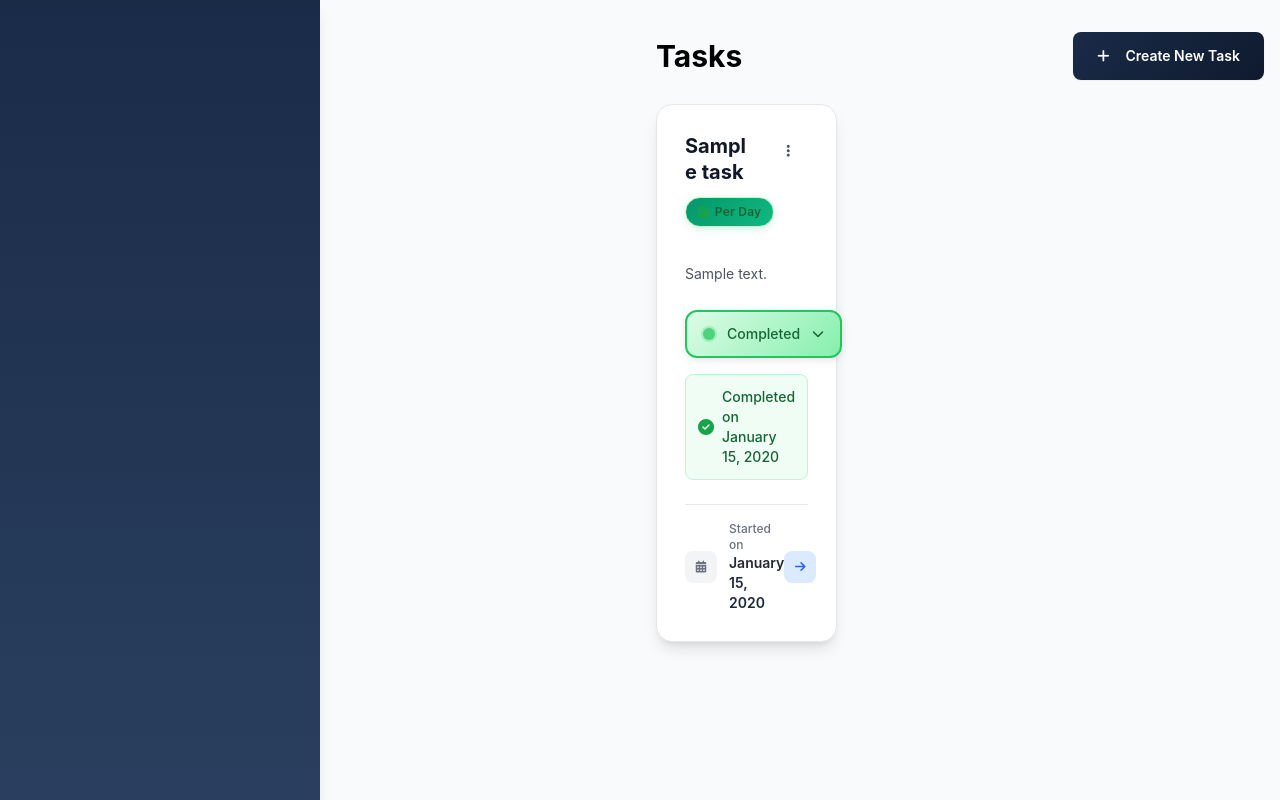
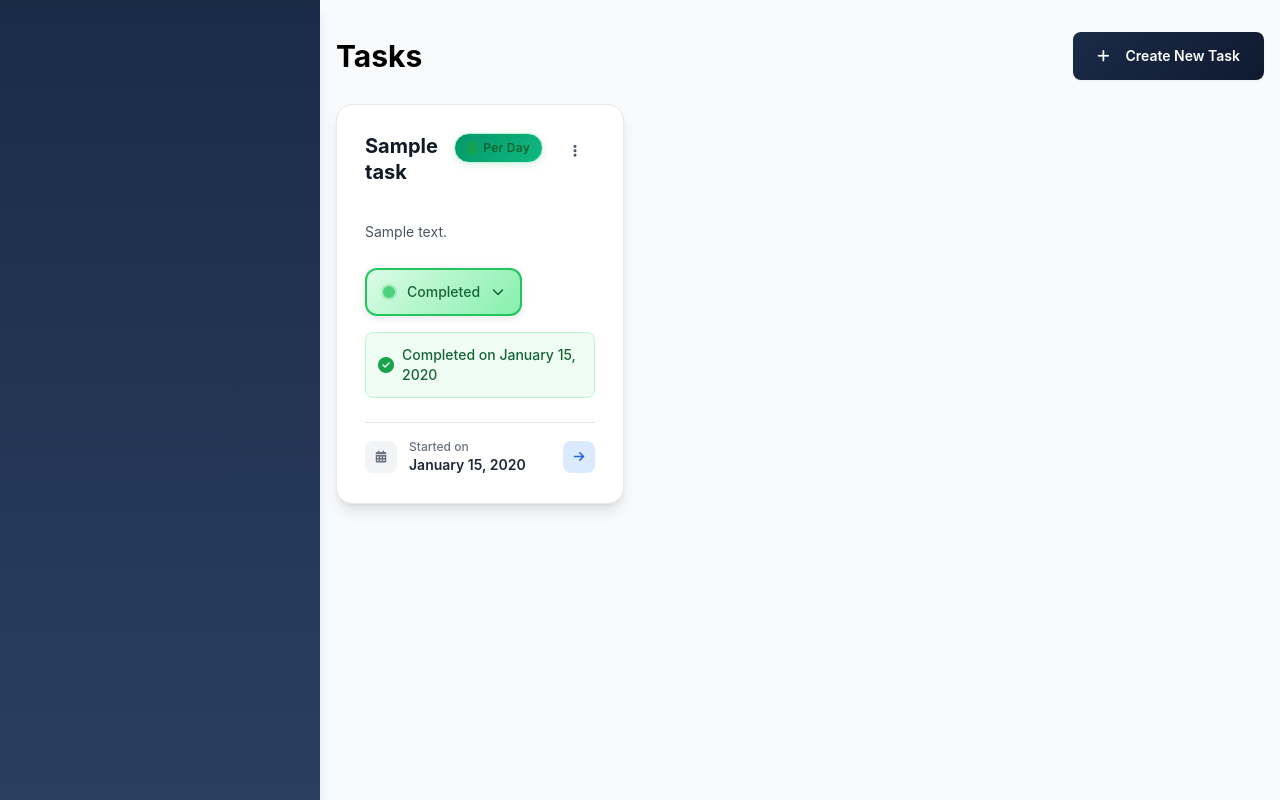
Before and after one commit to markmwape/Casual-Worker-Manager_Company-Setup-Form, a Flask app: template templates/tasks.html in a window 1280 px wide. Run offline with Flask 3, Linux system fonts and the light colour scheme; tables that the repository leaves empty hold one stand-in row (values such as "Sample post"); the template is opened without the code that fills it: values that come from a table or form of the project are taken from there, most other values are stand-ins (such as "Sample title", 1, 10 or a date in 2020); some libraries are stand-ins or nearby versions.

Commit message:
fix: Update layout container for improved structure and consistency

```diff
--- a/templates/tasks.html
+++ b/templates/tasks.html
@@ -1,7 +1,7 @@
 {% extends "base.html" %}
 
 {% block content %}
-<div class="px-4 pt-8 lg:ml-80">
+<div class="container mx-auto px-4 w-full max-w-6xl pt-8">
     <!-- Desktop header and actions -->
     <div class="flex flex-col sm:flex-row sm:justify-between sm:items-center gap-4 mb-6">
         <h1 class="text-3xl font-bold text-black">Tasks</h1>
```
